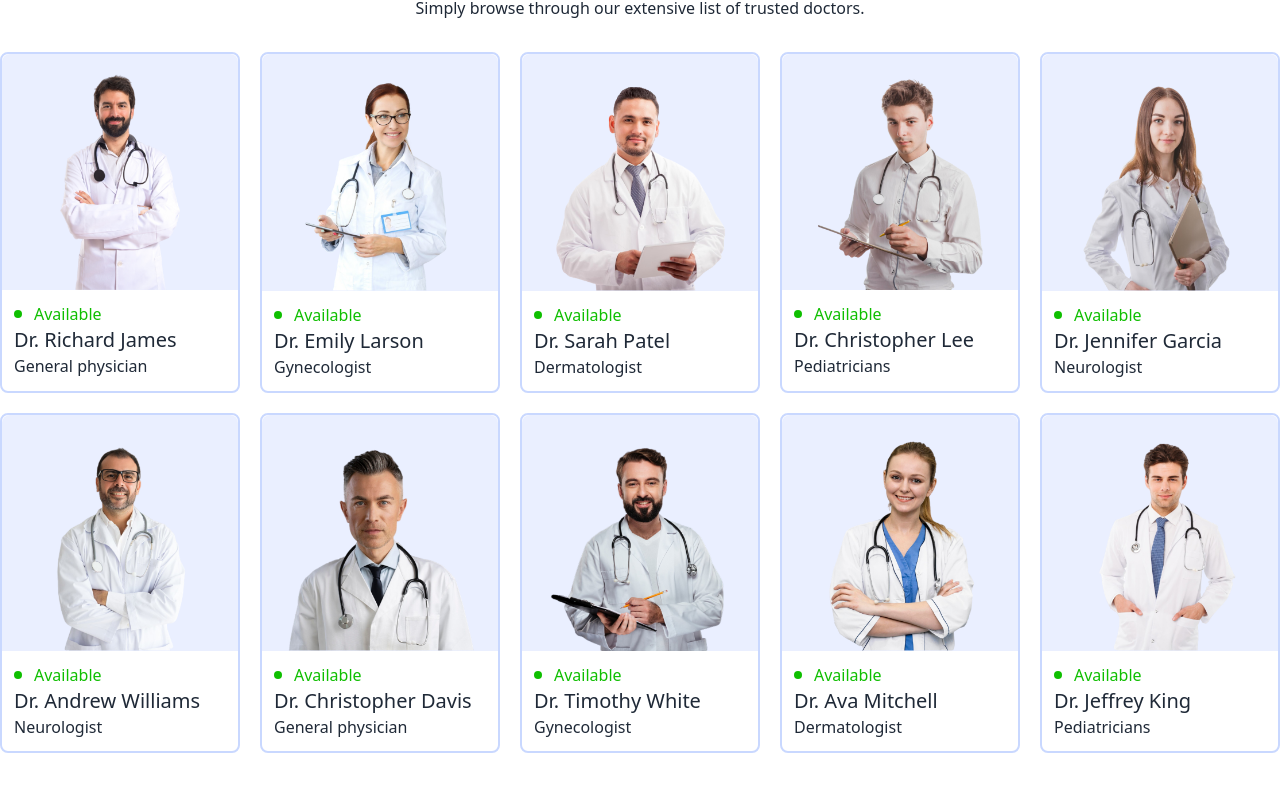
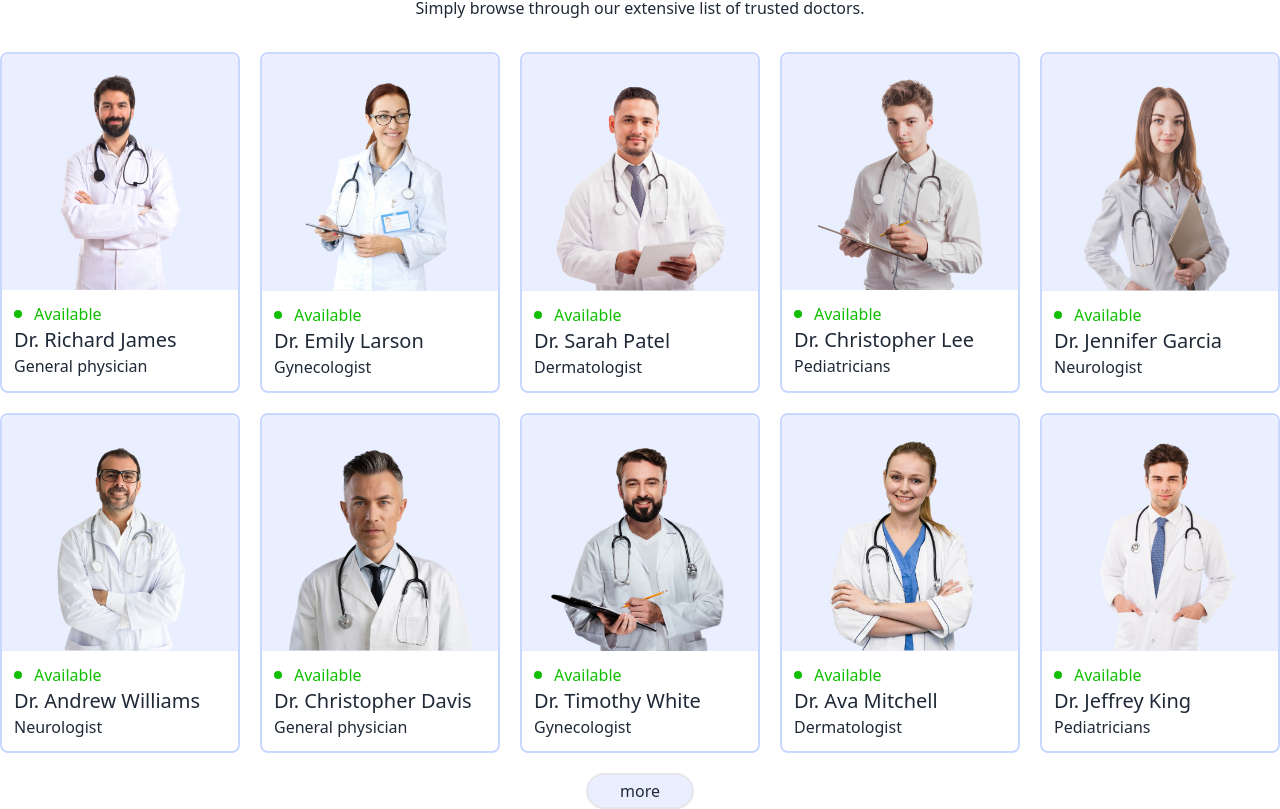
Before and after one commit to rezaulislam54/Doctors-Appointment-Client, a React (Vite) app: page / in a window 1280 px wide. Shown: the part 812-1621 px from the top of the page. Before the commit the page ends 1565 px from the top, so only its background shows below. Built offline with nearby package versions, Linux system fonts and the light colour scheme.

Commit message:
doctors section complete

```diff
--- a/src/pages/homePage/speciality/Speciality.jsx
+++ b/src/pages/homePage/speciality/Speciality.jsx
@@ -8,7 +8,7 @@ const Speciality = () => {
         Simply browse through our extensive list of trusted doctors, schedule
         your appointment hassle-free.
       </p>
-      <div className="flex sm:justify-center items-center gap-6 mt-8">
+      <div className="flex flex-wrap justify-center items-center gap-6 mt-8">
         {specialityData.map((item, index) => (
           <Link
             className="flex flex-col items-center cursor-pointer flex-shrink-0 hover:translate-y-[-10px] transition-all duration-500"
--- a/src/pages/homePage/topDoctors/TopDoctors.jsx
+++ b/src/pages/homePage/topDoctors/TopDoctors.jsx
@@ -7,8 +7,11 @@ const TopDoctors = () => {
         <p>Simply browse through our extensive list of trusted doctors.</p>
       </div>
       <div className="grid grid-cols-2 md:grid-cols-3 lg:grid-cols-5 gap-5 mt-8">
-        {doctors.slice(0, 10).map((item, idex) => (
-          <div className="border-2 border-[#C9D8FF] rounded-lg" key={idex}>
+        {doctors?.slice(0, 10)?.map((item, idex) => (
+          <div
+            className="border-2 border-[#C9D8FF] rounded-lg cursor-pointer hover:translate-y-[-10px] transition-all duration-500"
+            key={idex}
+          >
             <div className="bg-[#EAEFFF] rounded-t-lg">
               <img src={item.image} alt="" />
             </div>
@@ -23,6 +26,11 @@ const TopDoctors = () => {
           </div>
         ))}
       </div>
+      <div className="flex justify-center items-center">
+        <button className="bg-[#EAEFFF] px-8 py-1 mt-5 rounded-full border-2">
+          more
+        </button>
+      </div>
     </div>
   );
 };
```
